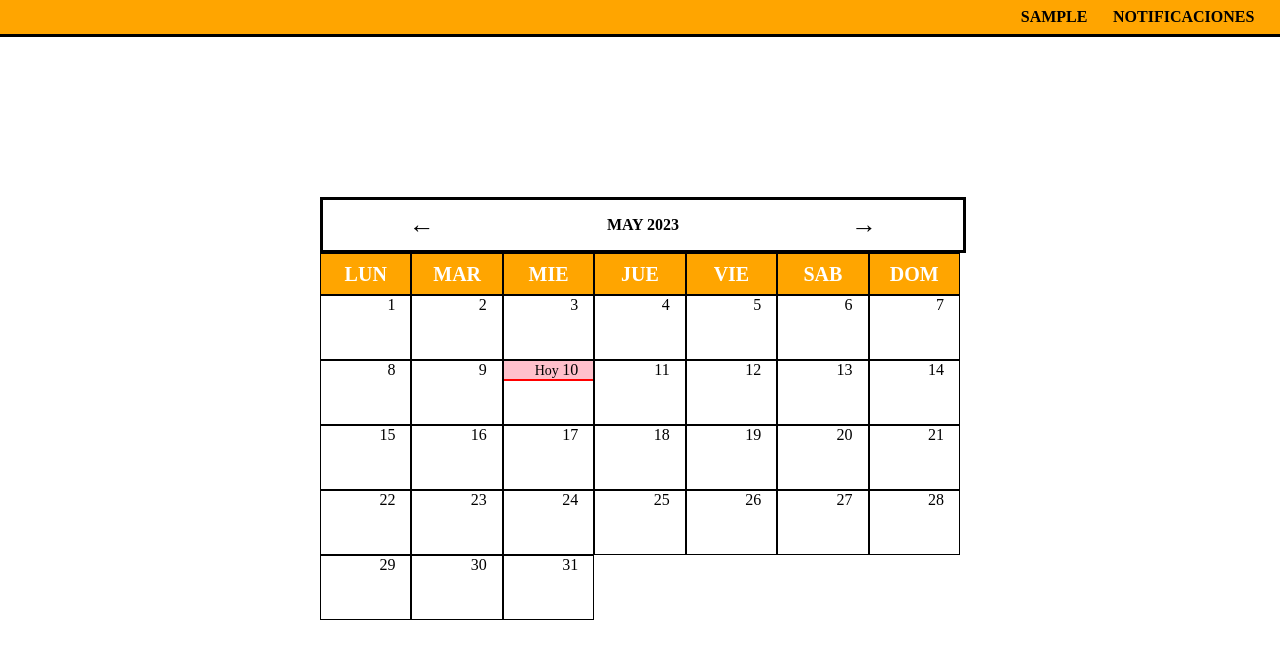
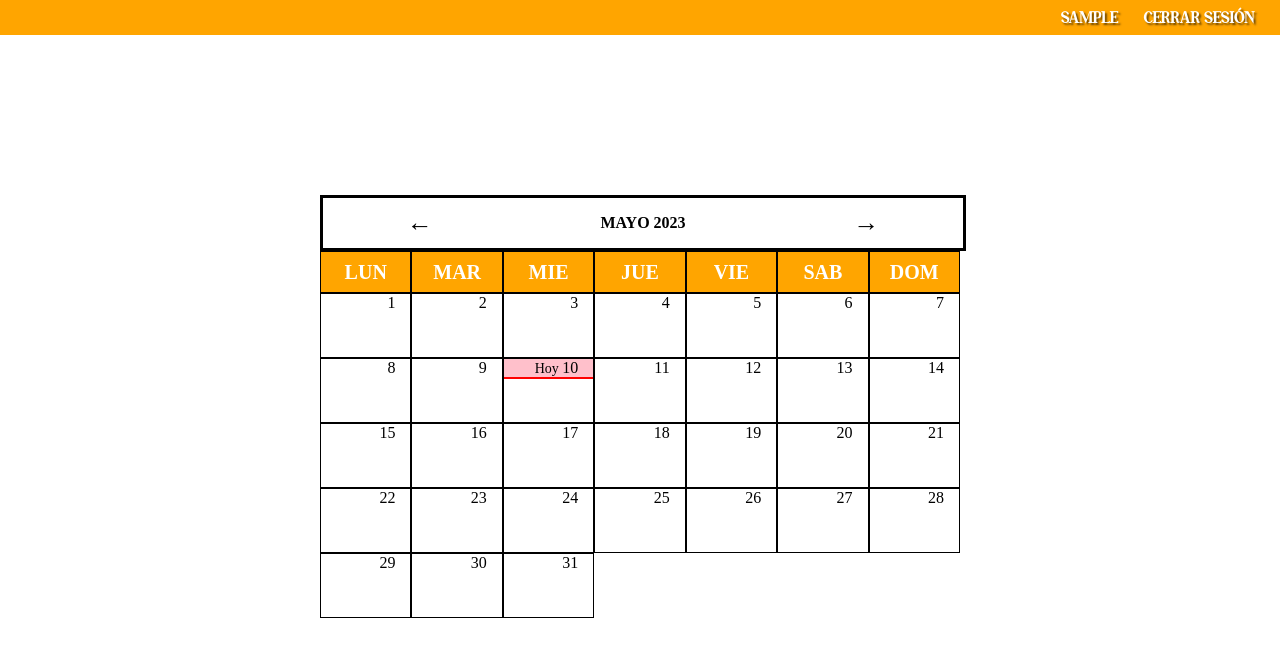
Before and after one commit to dfpolo2022/fundamentosReact, a React (Create React App) app: page / in a window 1280 px wide. Both pictures are taken after typing "Sample", "name@example.com", "Sample" into the empty fields and a click on the input "REGISTRARSE". Shown: the top 658 px of the page. Built offline with nearby package versions, Linux system fonts and the light colour scheme.

Commit message:
calendario fix

```diff
--- a/src/components/Calendario/Calendario.js
+++ b/src/components/Calendario/Calendario.js
@@ -34,6 +34,7 @@ export const Calendario = () => {
 
 	const upcomingEvents = getUpcomingEvents(events);
 
+	// ############################ COMENTADO PA QUE DEJE DE JODER
 	setTimeout(() => {
 		if (upcomingEvents) {
 			alert(
--- a/src/components/Calendario/utils.js
+++ b/src/components/Calendario/utils.js
@@ -27,30 +27,61 @@ export const datesAreOnSameDay = (first, second) =>
 	first.getDate() === second.getDate();
 
 export const getMonthYear = (date) => {
-	const d = date.toDateString().split(' ');
-	return `${d[1]} ${d[3]}`;
+	let d = date.getMonth();
+	if(d == 0){
+		d = 'ENERO'
+	} else if( d == 1){
+		d = 'FEBRERO'
+	}else if( d == 2){
+		d = 'MARZO'
+	}else if( d == 3){
+		d = 'ABRIL'
+	}else if( d == 4){
+		d = 'MAYO'
+	}else if( d == 5){
+		d = 'JUNIO'
+	}else if( d == 6){
+		d = 'JULIO'
+	}else if( d == 7){
+		d = 'AGOSTO'
+	}else if( d == 8){
+		d = 'SEPTIEMBRE'
+	}else if( d == 9){
+		d = 'OCTUBRE'
+	}else if( d == 10){
+		d = 'NOVIEMBRE'
+	}else if( d == 11){
+		d = 'DICIEMBRE'
+	}
+	return d+' '+date.getFullYear().toString();
 };
 
 export const nextMonth = (date, cb) => {
+	debugger;
 	const mon = date.getMonth();
 	if (mon < 11) {
 		date.setMonth(mon + 1);
+		console.log(date.setMonth(mon + 1));
 	} else {
 		date.setMonth(0);
 		date.setFullYear(date.getFullYear() + 1);
 	}
 	cb(new Date(date));
+	console.log(new Date(date));
 };
 
 export const prevMonth = (date, cb) => {
+	debugger;
 	const mon = date.getMonth();
 	if (mon > 0) {
 		date.setMonth(mon - 1);
+		console.log(date.setMonth(mon - 1));
 	} else {
 		date.setMonth(11);
 		date.setFullYear(date.getFullYear() - 1);
 	}
 	cb(new Date(date));
+	console.log(new Date(date));
 };
 
 export const getDarkColor = () => {
--- a/src/components/Pagina2/Pagina2.js
+++ b/src/components/Pagina2/Pagina2.js
@@ -14,7 +14,7 @@ class Pagina2 extends React.Component {
 						{user.nombre.toUpperCase()}
 					</a>
 					<a href="" className={style.headerNotif}>
-						NOTIFICACIONES
+						CERRAR SESIÓN
 					</a>
 				</header>
 				<Calendario />
--- a/src/components/Pagina2/pagina2.module.css
+++ b/src/components/Pagina2/pagina2.module.css
@@ -1,3 +1,8 @@
+@font-face {
+    font-family: "Migontama";
+    src: url('../../../fonts/Migontama-Regular.otf') format('opentype');
+  }
+
 *{
     margin: 0;
     padding: 0;
@@ -5,27 +10,29 @@
 
 .headerStyle{
     background-color: orange;
-    border-bottom: 3px solid black;
     padding-bottom: 1vh;
     padding-top: 1vh;
     display: flex;
     flex-direction: row;
     align-items: center;
+    font-family: 'Migontama';
 }
 
 .headerLinks{
-    color: black;
+    color: white;
     font-weight: bold;
     text-decoration: none;
     margin-left: auto;
     display: inline-block;
+    text-shadow: 2px 2px 2px rgba(0,0,0,0.6);
 }
 
 .headerNotif{
-    color: black;
+    color: white;
     font-weight: bold;
     text-decoration: none;
     margin-left: 2vw;
     display: inline-block;
     margin-right: 2vw;
+    text-shadow: 2px 2px 2px rgba(0,0,0,0.6);
 }
```
